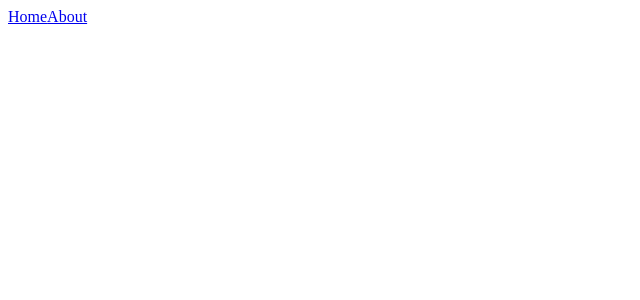
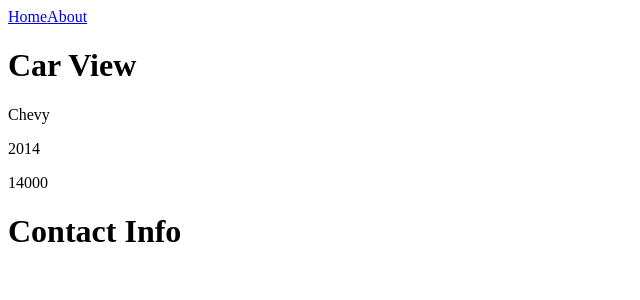
Before and after one commit to LeohangRai/Vue-practice-projects, a Vue app in the folder vue-router-demo/: page /cars/1/contact in a window 1280 px wide. Before the commit this address had no page. Shown: the top 300 px of the page, without its empty margins (0-640 px from the left). Built offline with nearby package versions, Linux system fonts and the light colour scheme.

Commit message:
wip: nested route, chidren components implementation

```diff
--- a/vue-router-demo/src/data/cars.json
+++ b/vue-router-demo/src/data/cars.json
@@ -3,30 +3,50 @@
         "id": 1,
         "name": "Chevy",
         "price": 14000,
-        "year": 2014
+        "year": 2014,
+        "contact": {
+            "dealer": "Leohang",
+            "number": "+977-9876543210"
+        }
     },
     {
         "id": 2,
         "name": "Bently",
         "price": 15000,
-        "year": 2007
+        "year": 2007,
+        "contact": {
+            "dealer": "Bibek",
+            "number": "+91-9336543210"
+        }
     },
     {
         "id": 3,
         "name": "Ford",
         "price": 200000,
-        "year": 2004
+        "year": 2004,
+        "contact": {
+            "dealer": "Aadil",
+            "number": "+911-1235210"
+        }
     },
     {
         "id": 4,
         "name": "Benz",
         "price": 140000,
-        "year": 2017
+        "year": 2017,
+        "contact": {
+            "dealer": "Biraj",
+            "number": "+91-9824323210"
+        }
     },
     {
         "id": 5,
         "name": "Ferari",
         "price": 150000,
-        "year": 2023
+        "year": 2023,
+        "contact": {
+            "dealer": "Yajindra",
+            "number": "+82-1234567"
+        }
     }
 ]
--- a/vue-router-demo/src/views/CarView.vue
+++ b/vue-router-demo/src/views/CarView.vue
@@ -1,6 +1,6 @@
 <script setup>
 import cars from "../data/cars.json";
-import { useRoute } from "vue-router";
+import { useRoute, RouterView } from "vue-router";
 const route = useRoute();
 const car = cars.find((c) => c.id === Number(route.params.id));
 </script>
@@ -11,5 +11,6 @@ const car = cars.find((c) => c.id === Number(route.params.id));
     <p>{{ car.name }}</p>
     <p>{{ car.year }}</p>
     <p>{{ car.price }}</p>
+    <RouterView />
   </div>
 </template>
--- /dev/null
+++ b/vue-router-demo/src/views/ContactView.vue
@@ -0,0 +1,9 @@
+<template>
+    <div>
+        <div>
+            <h1>
+                Contact Info
+            </h1>
+        </div>
+    </div>
+</template>
```
Also changed, not shown: vue-router-demo/src/router/index.js (+7 -0 lines).
